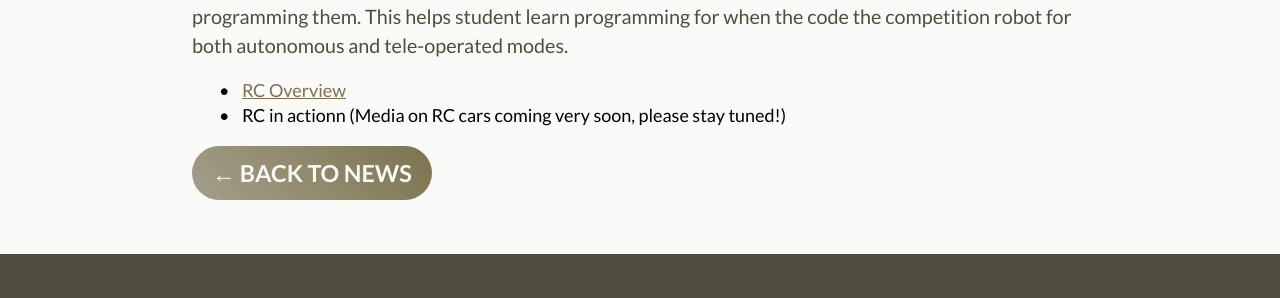
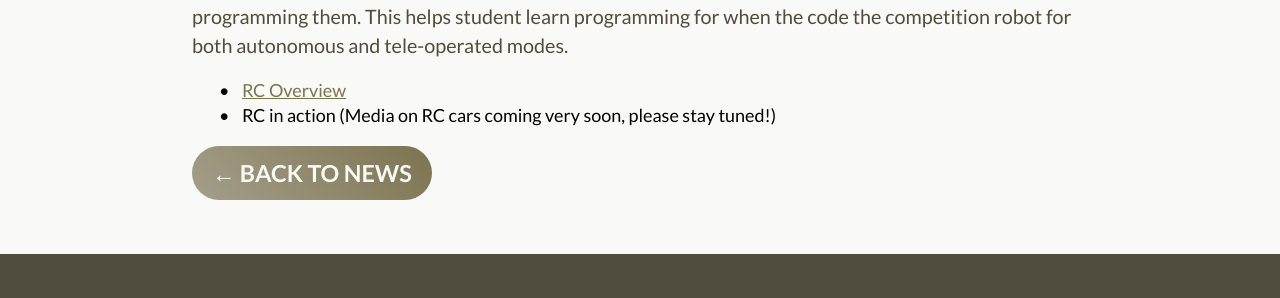
Before and after one commit to perSEVERE-5962/frc5962, a Jekyll site: the page built from _posts/2020-04-15-rc.markdown, in a window 1280 px wide. Shown: the part 497-795 px from the top of the page. Built offline with Jekyll 4.4.1, drawn with Linux system fonts in a browser that asks for light colours.

Commit message:
Updated Rc

```diff
--- a/_posts/2020-04-15-rc.markdown
+++ b/_posts/2020-04-15-rc.markdown
@@ -6,4 +6,4 @@ date: 2020-04-15 00:00:00 Z
 During quarantine our software team has been working on using RC cars to practice autonomously programming them. This helps student learn programming for when the code the competition robot for both autonomous and tele-operated modes.
 
 1. [RC Overview](https://docs.google.com/presentation/d/1cCzxDdymrCvv4baDHqeTO_BpOniDoUth-gmCQQ9herI/edit?usp=sharing)
-1. RC in actionn (Media on RC cars coming very soon, please stay tuned!)
+1. RC in action (Media on RC cars coming very soon, please stay tuned!)
```
